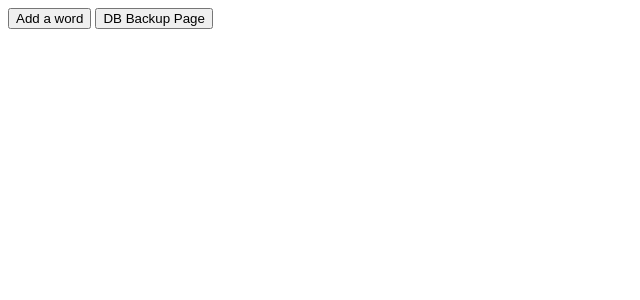
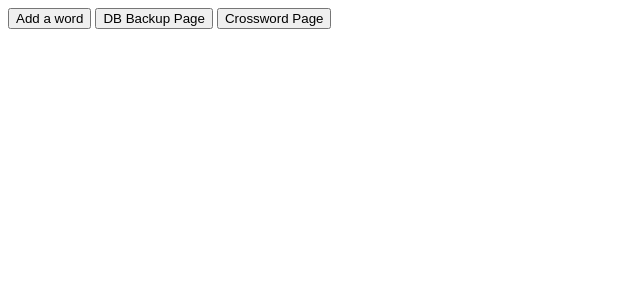
Before and after one commit to sidney-prytherch/vocab-site, a SvelteKit app: page / in a window 1280 px wide. Shown: the top 300 px of the page, without its empty margins (0-640 px from the left). Built offline with nearby package versions, Linux system fonts and the light colour scheme.

Commit message:
Add crossword page

```diff
--- a/src/routes/+page.svelte
+++ b/src/routes/+page.svelte
@@ -5,12 +5,13 @@
 
 	let words: (Word & { id: number })[] = $state([]);
 
-	// home, add-word
+	// home, add-word, crossword-page, database-backup-page
 	let currentPage = $state('home');
 
 	import { seedDatabaseOnce } from '$lib/initWords';
 	import AddWordPage from './components/AddWordPage.svelte';
 	import LoadDatabaseBackup from './components/LoadDatabaseBackup.svelte';
+	import CrosswordPage from './components/CrosswordPage.svelte';
 
 	async function onWordAdded() {
 		words = await getWords(); // load all words from DB
@@ -30,12 +31,17 @@
 		currentPage = 'database-backup-page'
 	}
 
+	const goToCrosswordPage = () => {
+		currentPage = 'crossword-page'
+	}
+
 
 </script>
 
 <div class:invisible={currentPage !== "home"}>
 	<button onclick={goToAddWordPage}>Add a word</button>
 	<button onclick={goToDatabaseBackupPage}>DB Backup Page</button>
+	<button onclick={goToCrosswordPage}>Crossword Page</button>
 	<ul>
 		{#each words as w}
 			<li>
@@ -49,9 +55,7 @@
 		{/each}
 	</ul>
 
-
 </div>
-
 
 <div class:invisible={currentPage !== "add-word-page"}>
 	<AddWordPage {onWordAdded}></AddWordPage>
@@ -62,6 +66,10 @@
 	<LoadDatabaseBackup onReturn={onWordAdded}> </LoadDatabaseBackup>
 </div>
 
+<div class:invisible={currentPage !== "crossword-page"}>
+	<CrosswordPage> </CrosswordPage>
+</div>
+
 <style>
 	.invisible {
 		display: none;
```
